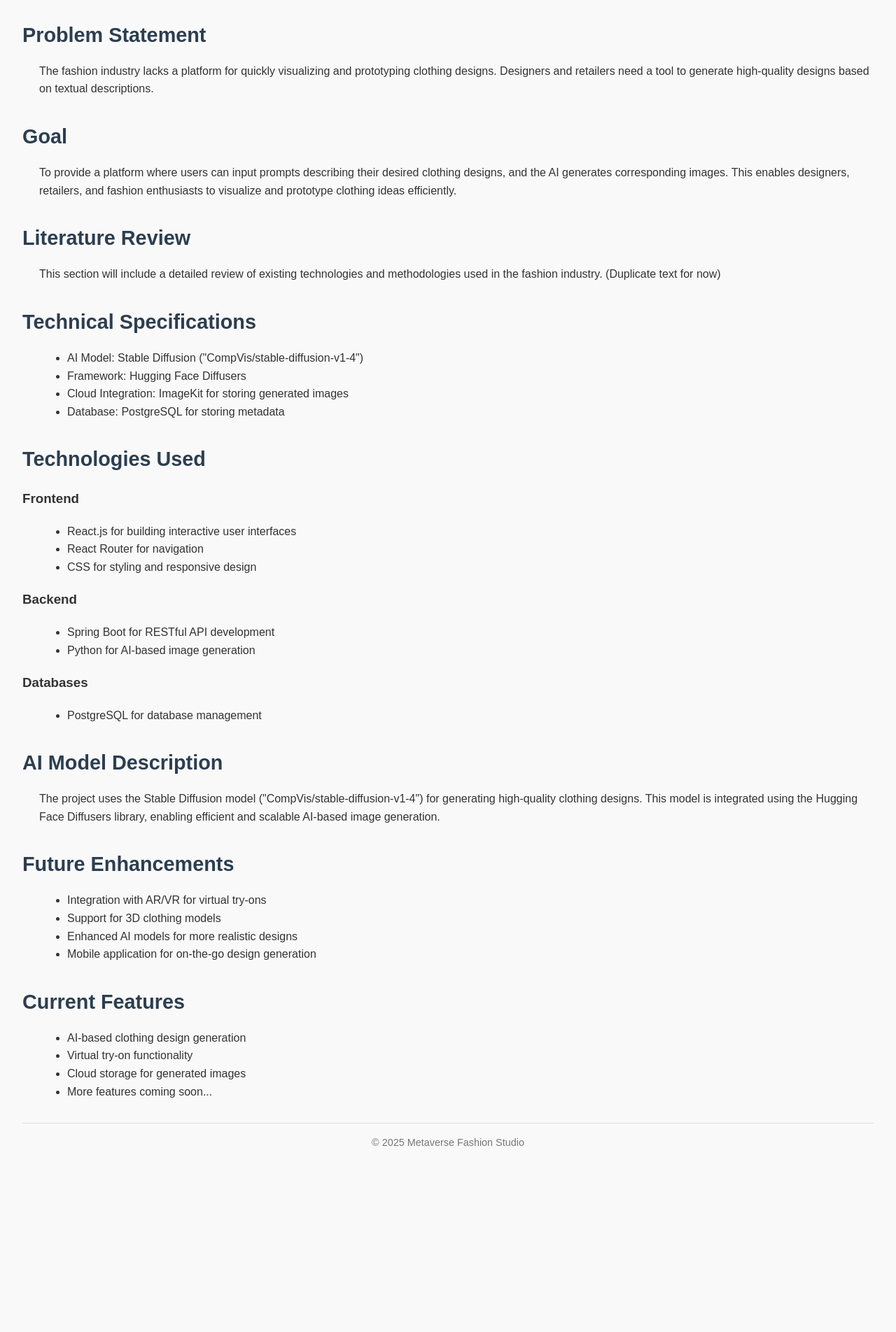
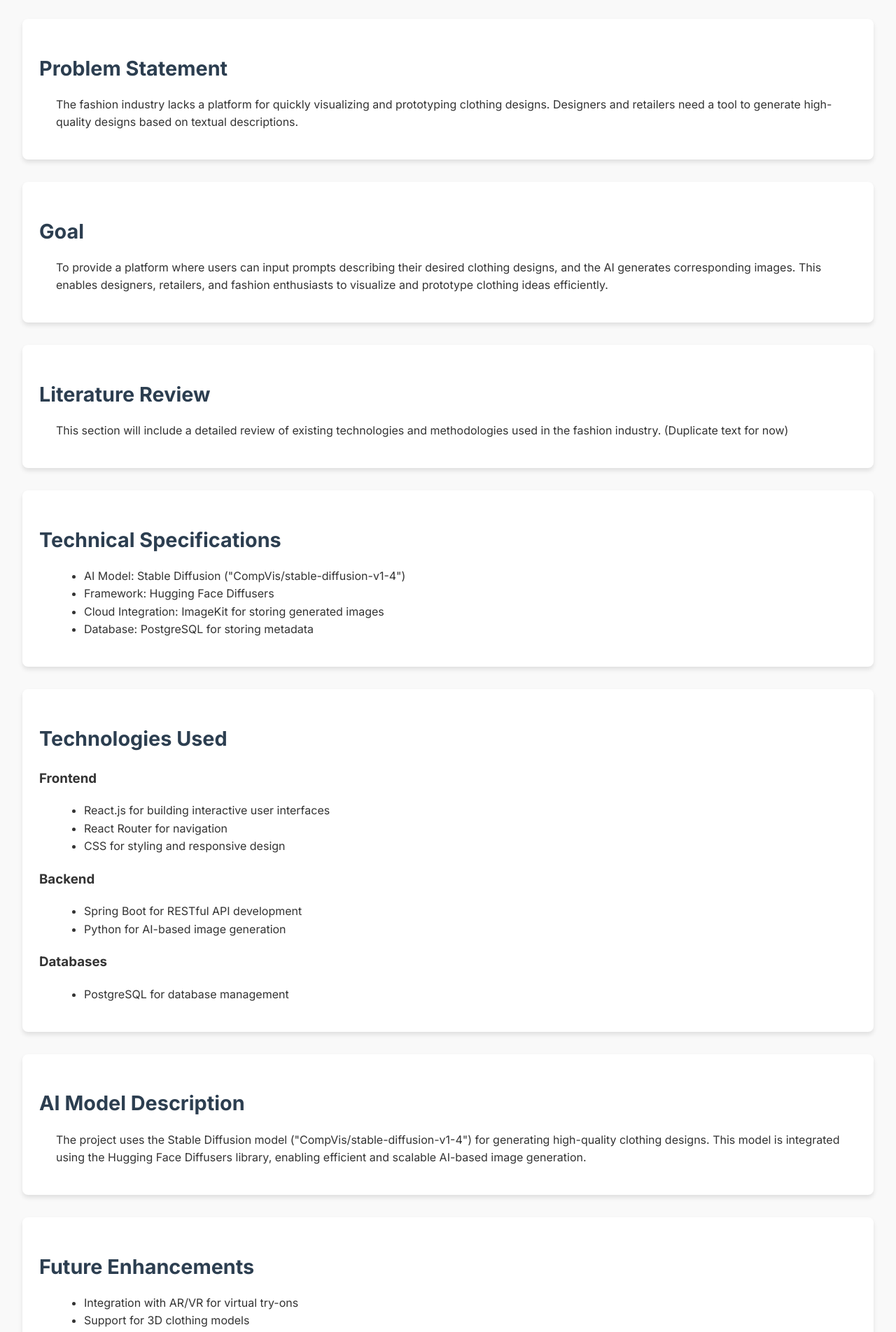
Before and after one commit to KanakamSasikalyan/react-frontend, a React (Create React App) app: page /about in a window 1280 px wide. Shown: the part 120-2024 px from the top of the page at 70% size. Before the commit the page ends 1797 px from the top, so only its background shows below. Built offline with nearby package versions, Linux system fonts and the light colour scheme; sample sign-in values are in the browser's storage.

Commit message:
re-modified about page

```diff
--- a/src/components/About/About.css
+++ b/src/components/About/About.css
@@ -1,7 +1,9 @@
 /* About Page Styling */
+@import url('https://fonts.googleapis.com/css2?family=Inter:wght@400;500;600;700&display=swap');
+
 .about-container {
   padding: 2rem;
-  font-family: 'Arial', sans-serif;
+  font-family: 'Inter', sans-serif;
   line-height: 1.6;
   color: #333;
   background-color: #f9f9f9;
@@ -16,6 +18,13 @@
 
 .about-section {
   margin-bottom: 2rem;
+}
+
+.about-content {
+  background: #ffffff;
+  padding: 1.5rem;
+  border-radius: 8px;
+  box-shadow: 0 4px 6px rgba(0, 0, 0, 0.1);
 }
 
 .about-section h2 {
--- a/src/components/About/About.jsx
+++ b/src/components/About/About.jsx
@@ -7,27 +7,34 @@ const About = () => {
       <h1 className="about-title">About Metaverse Fashion Studio</h1>
 
       <section className="about-section">
+        <div className="about-content">
           <h2>Problem Statement</h2>
           <p>
             The fashion industry lacks a platform for quickly visualizing and prototyping clothing designs. Designers and retailers need a tool to generate high-quality designs based on textual descriptions.
           </p>
+        </div>
       </section>
 
       <section className="about-section">
+        <div className="about-content">
           <h2>Goal</h2>
           <p>
             To provide a platform where users can input prompts describing their desired clothing designs, and the AI generates corresponding images. This enables designers, retailers, and fashion enthusiasts to visualize and prototype clothing ideas efficiently.
           </p>
+        </div>
       </section>
 
       <section className="about-section">
+        <div className="about-content">
           <h2>Literature Review</h2>
           <p>
             This section will include a detailed review of existing technologies and methodologies used in the fashion industry. (Duplicate text for now)
           </p>
+        </div>
       </section>
 
       <section className="about-section">
+        <div className="about-content">
           <h2>Technical Specifications</h2>
           <ul>
             <li>AI Model: Stable Diffusion ("CompVis/stable-diffusion-v1-4")</li>
@@ -35,9 +42,11 @@ const About = () => {
             <li>Cloud Integration: ImageKit for storing generated images</li>
             <li>Database: PostgreSQL for storing metadata</li>
           </ul>
+        </div>
       </section>
 
       <section className="about-section">
+        <div className="about-content">
           <h2>Technologies Used</h2>
           <h3>Frontend</h3>
           <ul>
@@ -54,16 +63,20 @@ const About = () => {
           <ul>
             <li>PostgreSQL for database management</li>
           </ul>
+        </div>
       </section>
 
       <section className="about-section">
+        <div className="about-content">
           <h2>AI Model Description</h2>
           <p>
             The project uses the Stable Diffusion model ("CompVis/stable-diffusion-v1-4") for generating high-quality clothing designs. This model is integrated using the Hugging Face Diffusers library, enabling efficient and scalable AI-based image generation.
           </p>
+        </div>
       </section>
 
       <section className="about-section">
+        <div className="about-content">
           <h2>Future Enhancements</h2>
           <ul>
             <li>Integration with AR/VR for virtual try-ons</li>
@@ -71,9 +84,11 @@ const About = () => {
             <li>Enhanced AI models for more realistic designs</li>
             <li>Mobile application for on-the-go design generation</li>
           </ul>
+        </div>
       </section>
 
       <section className="about-section">
+        <div className="about-content">
           <h2>Current Features</h2>
           <ul>
             <li>AI-based clothing design generation</li>
@@ -81,6 +96,7 @@ const About = () => {
             <li>Cloud storage for generated images</li>
             <li>More features coming soon...</li>
           </ul>
+        </div>
       </section>
 
       <footer className="about-footer">
```
Lines whose indentation alone changed are shown as unchanged.
